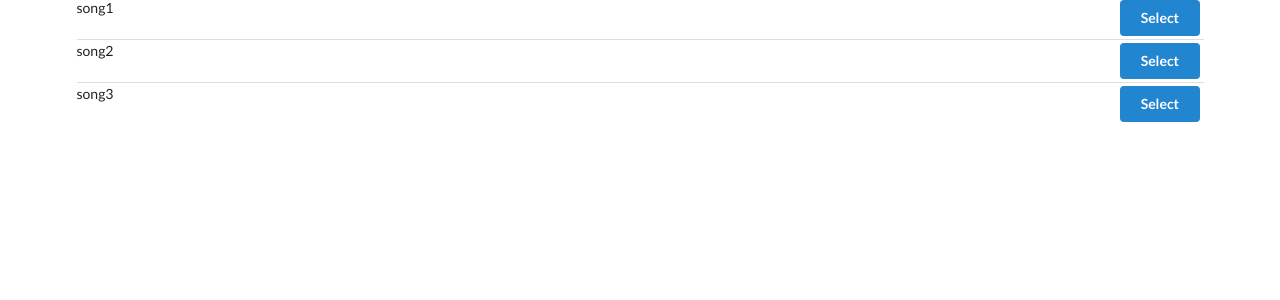
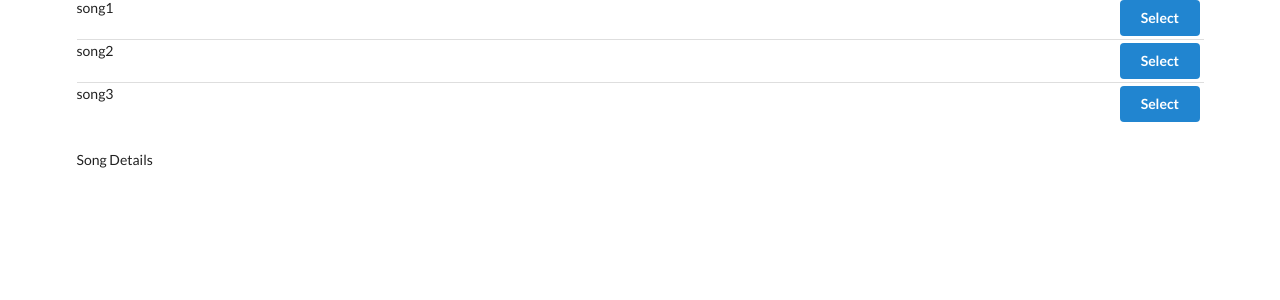
Before and after one commit to tzachi81/react-redux-songs, a React (Create React App) app: page / in a window 1280 px wide. Shown: the top 300 px of the page. Built offline with nearby package versions, Linux system fonts and the light colour scheme.

Commit message:
App to render SongDetails component

```diff
--- a/src/components/App.js
+++ b/src/components/App.js
@@ -1,5 +1,6 @@
 import React from 'react';
 import SongList from '../components/SongList';
+import SongDetails from '../components/SongDetails';
 
 const App = (() => {
     return (
@@ -9,6 +10,9 @@ const App = (() => {
                     <SongList />
                 </div>
             </div>
+            <div className="column eight wide">
+                <SongDetails />
+            </div>
         </div>
     )
 })
--- /dev/null
+++ b/src/components/SongDetails.js
@@ -0,0 +1,13 @@
+import React from 'react';
+import { connect } from 'react-redux';
+
+const SongDetails = (props) => {
+    console.log(props);
+    return <div>Song Details</div>;
+};
+
+const mapStateToProps = (state) => {
+    return {song: state.selectedSong}
+};
+
+export default connect(mapStateToProps)(SongDetails);
```
